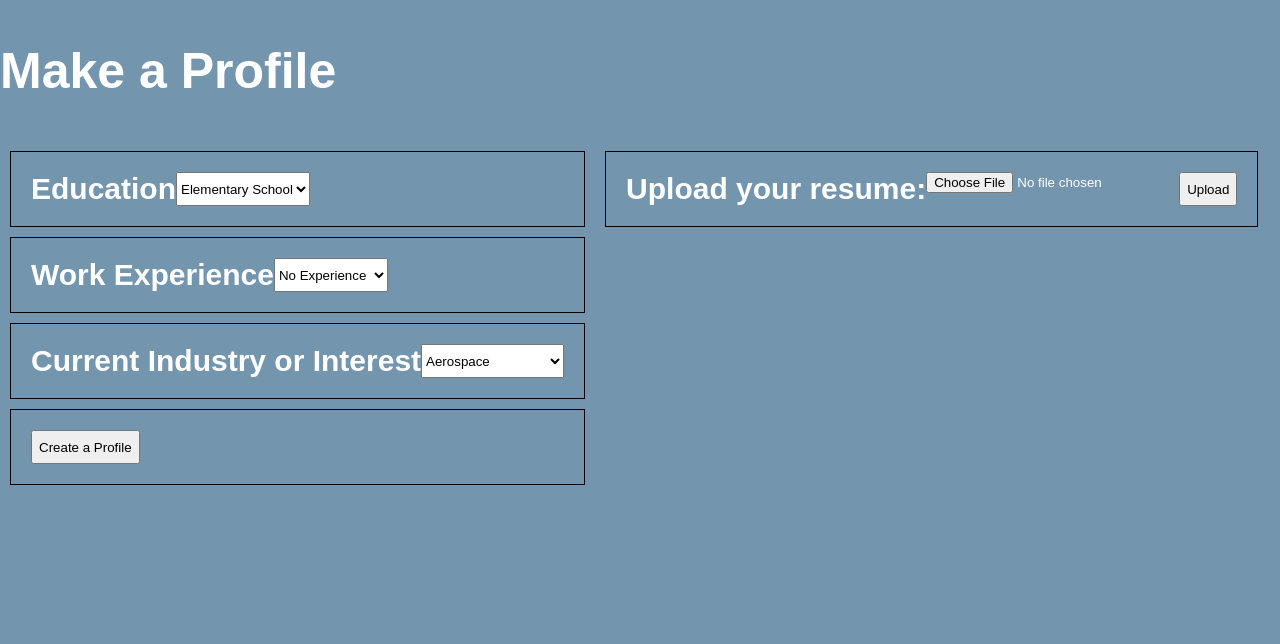
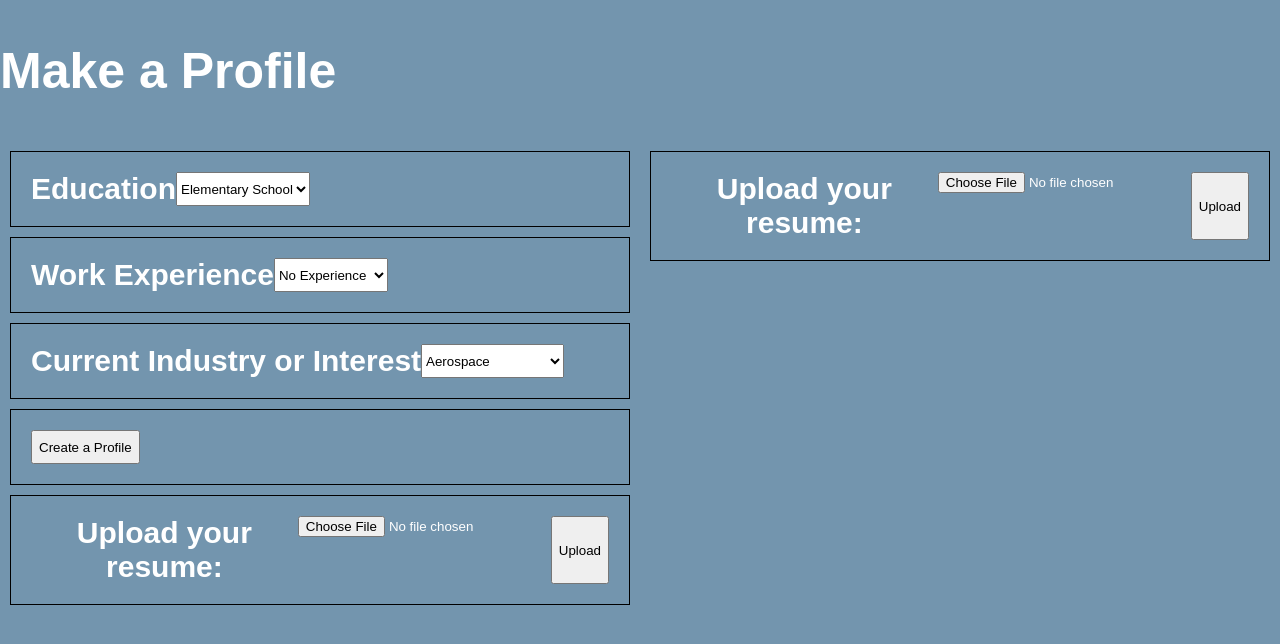
Before and after one commit to otobin/onk-final-project, a Python web app: template templates/create_profile.html in a window 1280 px wide. Shown: the top 644 px of the page. Run offline with Jinja, Linux system fonts and the light colour scheme; the template is opened without the code that fills it, so the values that code supplies are empty.

Commit message:
new update

```diff
--- a/templates/create_profile.html
+++ b/templates/create_profile.html
@@ -54,6 +54,10 @@
   <div id = "create">
     <button>Create a Profile</button><br>
   </div>
+  <div id = "resume">
+    Upload your resume: <br><input name="resume" type="file"><br>
+    <button>Upload</button>
+  </div>
 </form>
 <form action="/upload_resume" method="post" enctype="multipart/form-data">
   <div id = "resume">
```
